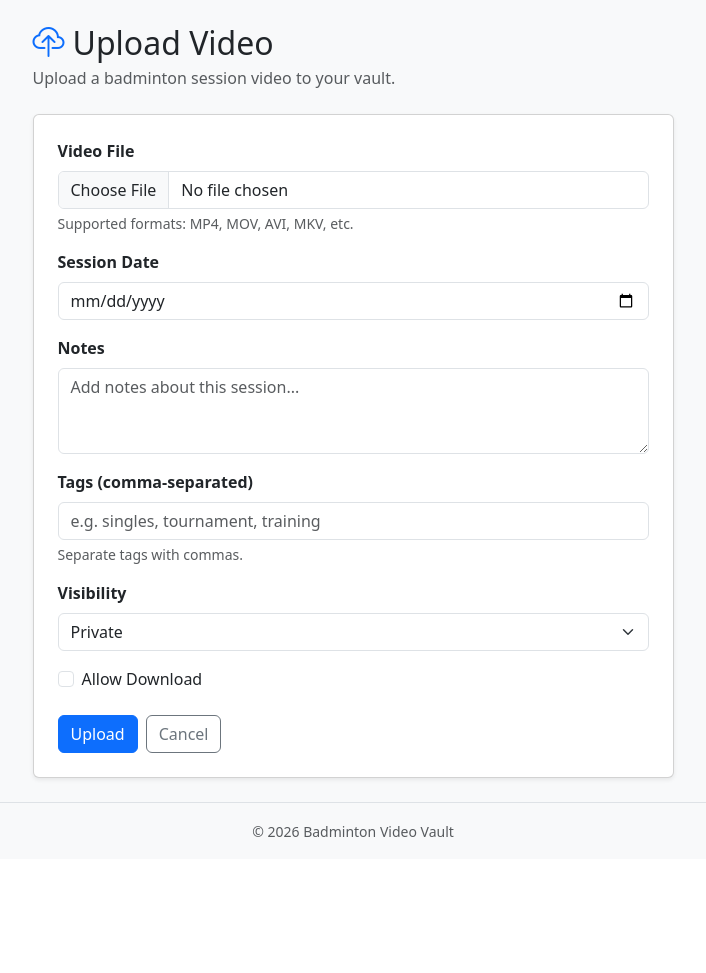
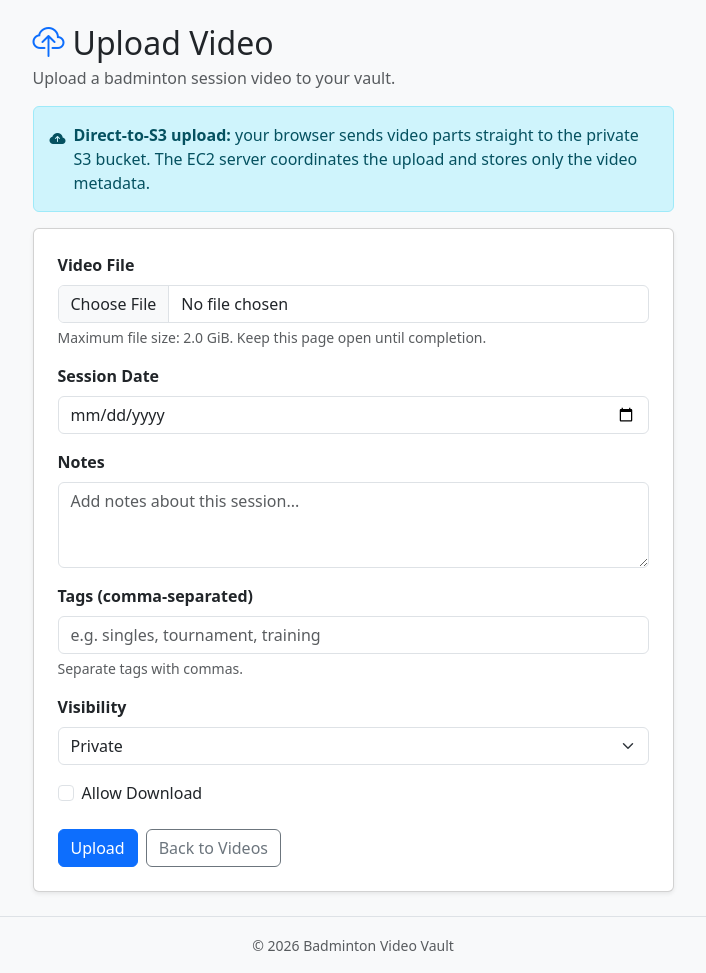
Before and after one commit to evanlow/badminton-video-vault, a Flask app: page /upload in a window 1280 px wide. Shown: the part 56-1029 px from the top of the page, without its empty margins (287-993 px from the left). Before the commit the page ends 893 px from the top, so only its background shows below. Run offline with Flask 3, Linux system fonts and the light colour scheme; the visitor is signed in with stand-in values (Sample User, id 1); some libraries are stand-ins or nearby versions.

Commit message:
Replace server upload form with direct S3 progress UI

```diff
--- a/templates/upload.html
+++ b/templates/upload.html
@@ -5,53 +5,61 @@
 <div class="row justify-content-center">
   <div class="col-lg-7">
     <h2 class="mb-1"><i class="bi bi-cloud-upload me-2 text-primary"></i>Upload Video</h2>
-    <p class="text-muted mb-4">Upload a badminton session video to your vault.</p>
+    <p class="text-muted mb-3">Upload a badminton session video to your vault.</p>
+
+    <div class="alert alert-info d-flex align-items-start gap-2" role="alert">
+      <i class="bi bi-cloud-arrow-up-fill mt-1"></i>
+      <div>
+        <strong>Direct-to-S3 upload:</strong> your browser sends video parts
+        straight to the private S3 bucket. The EC2 server coordinates the upload
+        and stores only the video metadata.
+      </div>
+    </div>
 
     <div class="card shadow-sm">
       <div class="card-body p-4">
-        <form method="POST" enctype="multipart/form-data" novalidate id="uploadForm">
+        <div id="uploadError" class="alert alert-danger d-none" role="alert"></div>
+
+        <form
+          method="POST"
+          id="uploadForm"
+          data-initiate-url="{{ url_for('multipart_upload_initiate') }}"
+          data-complete-url="{{ url_for('multipart_upload_complete') }}"
+          data-abort-url="{{ url_for('multipart_upload_abort') }}"
+          data-max-file-size="{{ max_video_file_size }}"
+          data-upload-concurrency="{{ multipart_upload_concurrency }}"
+        >
           {{ form.hidden_tag() }}
 
           <div class="mb-3">
             {{ form.video_file.label(class="form-label fw-semibold") }}
-            {{ form.video_file(class="form-control" + (" is-invalid" if form.video_file.errors else ""), accept="video/*") }}
-            {% for error in form.video_file.errors %}
-              <div class="invalid-feedback">{{ error }}</div>
-            {% endfor %}
-            <div class="form-text">Supported formats: MP4, MOV, AVI, MKV, etc.</div>
+            {{ form.video_file(class="form-control", accept=".mp4,.avi,.mov,.mkv,.webm,video/*") }}
+            <div class="invalid-feedback">Choose an MP4, AVI, MOV, MKV, or WebM file.</div>
+            <div class="form-text">
+              Maximum file size: {{ "%.1f"|format(max_video_file_size / 1024 / 1024 / 1024) }} GiB.
+              Keep this page open until completion.
+            </div>
           </div>
 
           <div class="mb-3">
             {{ form.session_date.label(class="form-label fw-semibold") }}
-            {{ form.session_date(class="form-control" + (" is-invalid" if form.session_date.errors else "")) }}
-            {% for error in form.session_date.errors %}
-              <div class="invalid-feedback">{{ error }}</div>
-            {% endfor %}
+            {{ form.session_date(class="form-control") }}
           </div>
 
           <div class="mb-3">
             {{ form.notes.label(class="form-label fw-semibold") }}
-            {{ form.notes(class="form-control" + (" is-invalid" if form.notes.errors else ""), rows=3, placeholder="Add notes about this session...") }}
-            {% for error in form.notes.errors %}
-              <div class="invalid-feedback">{{ error }}</div>
-            {% endfor %}
+            {{ form.notes(class="form-control", rows=3, maxlength=2000, placeholder="Add notes about this session...") }}
           </div>
 
           <div class="mb-3">
             {{ form.tags.label(class="form-label fw-semibold") }}
-            {{ form.tags(class="form-control" + (" is-invalid" if form.tags.errors else ""), placeholder="e.g. singles, tournament, training") }}
-            {% for error in form.tags.errors %}
-              <div class="invalid-feedback">{{ error }}</div>
-            {% endfor %}
+            {{ form.tags(class="form-control", maxlength=500, placeholder="e.g. singles, tournament, training") }}
             <div class="form-text">Separate tags with commas.</div>
           </div>
 
           <div class="mb-3">
             {{ form.visibility.label(class="form-label fw-semibold") }}
-            {{ form.visibility(class="form-select" + (" is-invalid" if form.visibility.errors else "")) }}
-            {% for error in form.visibility.errors %}
-              <div class="invalid-feedback">{{ error }}</div>
-            {% endfor %}
+            {{ form.visibility(class="form-select") }}
           </div>
 
           <div class="mb-4 form-check">
@@ -59,15 +67,22 @@
             {{ form.allow_download.label(class="form-check-label") }}
           </div>
 
-          <div id="uploadProgress" class="mb-3 d-none">
-            <div class="progress">
-              <div class="progress-bar progress-bar-striped progress-bar-animated" style="width:100%">Uploading…</div>
+          <div id="uploadProgress" class="mb-3 d-none" aria-live="polite">
+            <div class="d-flex justify-content-between small mb-1">
+              <span id="uploadStatus">Preparing upload…</span>
+              <span id="uploadPercent">0%</span>
+            </div>
+            <div class="progress" role="progressbar" aria-label="Video upload progress" aria-valuemin="0" aria-valuemax="100">
+              <div id="uploadProgressBar" class="progress-bar progress-bar-striped progress-bar-animated" style="width: 0%" aria-valuenow="0"></div>
             </div>
           </div>
 
-          <div class="d-flex gap-2">
+          <div class="d-flex flex-wrap gap-2">
             {{ form.submit(class="btn btn-primary", id="submitBtn") }}
-            <a href="{{ url_for('videos') }}" class="btn btn-outline-secondary">Cancel</a>
+            <button type="button" class="btn btn-outline-danger d-none" id="cancelUploadBtn">
+              Cancel Upload
+            </button>
+            <a href="{{ url_for('videos') }}" class="btn btn-outline-secondary" id="leavePageBtn">Back to Videos</a>
           </div>
         </form>
       </div>
@@ -77,11 +92,5 @@
 {% endblock %}
 
 {% block scripts %}
-<script>
-  document.getElementById('uploadForm').addEventListener('submit', function() {
-    document.getElementById('uploadProgress').classList.remove('d-none');
-    document.getElementById('submitBtn').disabled = true;
-    document.getElementById('submitBtn').textContent = 'Uploading…';
-  });
-</script>
+<script src="{{ url_for('static', filename='upload.js') }}"></script>
 {% endblock %}
```
